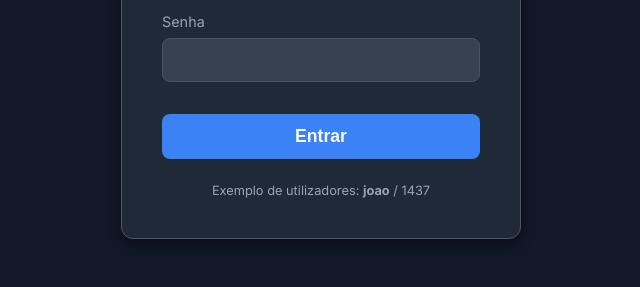
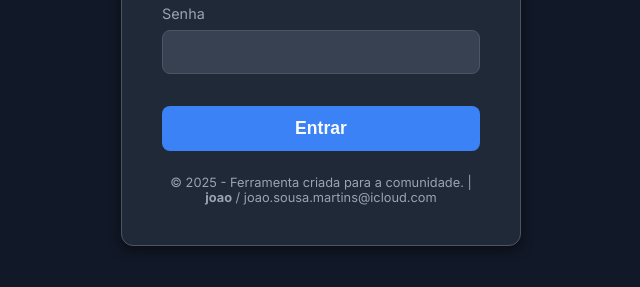
Before and after one commit to joaosousamartins/rotas, a plain HTML site: page index.html in a window 1280 px wide. Shown: the part 369-656 px from the top of the page, without its empty margins (319-959 px from the left). Drawn offline with Linux system fonts and the light colour scheme.

Commit message:
Update index.html

```diff
--- a/index.html
+++ b/index.html
@@ -120,7 +120,7 @@
             </div>
             <p class="message" id="errorMessage">Usuário ou senha incorretos. Tente novamente.</p>
             <button type="submit" class="login-button">Entrar</button>
-            <p class="hint">Exemplo de utilizadores: <strong>joao</strong> / 1437</p>
+            <p class="hint">© 2025 - Ferramenta criada para a comunidade. |  <strong>joao</strong> / joao.sousa.martins@icloud.com</p>
         </form>
     </div>
 
@@ -130,6 +130,7 @@
             { username: 'joao', password: '1437' },
             { username: 'adriano', password: '1563' },
             { username: '2025', password: '2026' }
+            { username: 'filipe', password: '1442' }
         ];
 
         const targetPage = 'rotas.html'; // página destino
```
